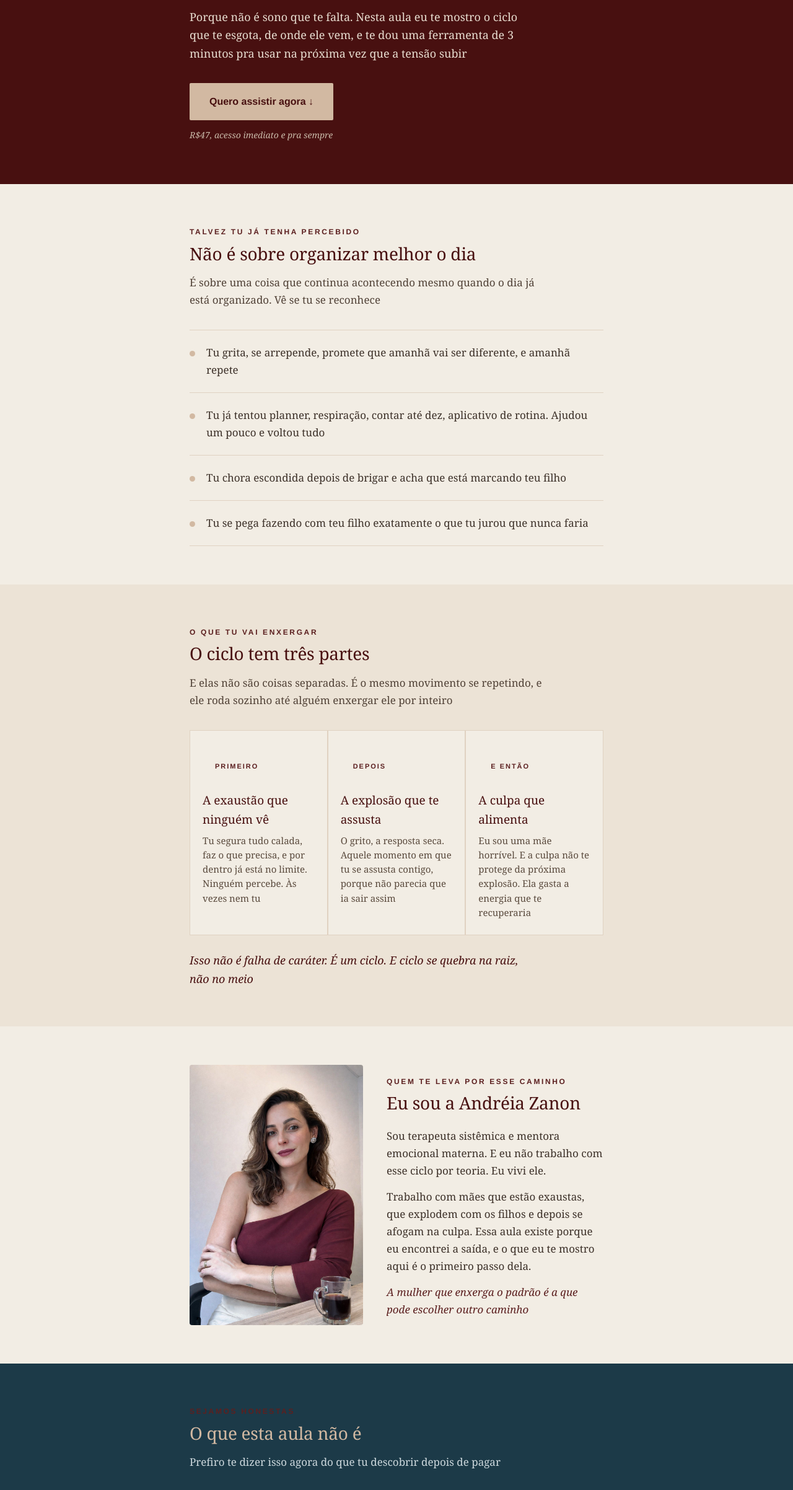
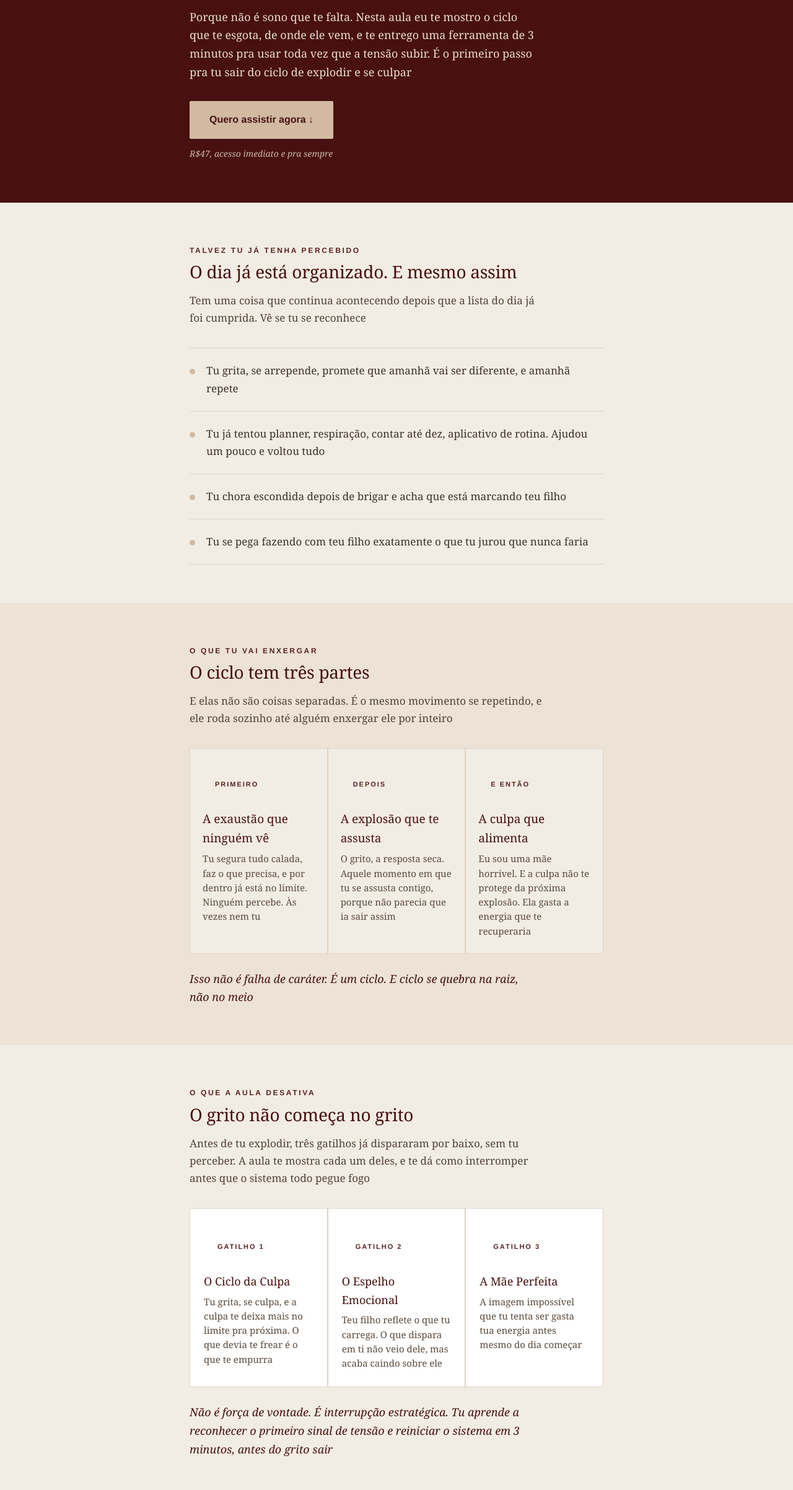
Before and after one commit to andreiazanon3-afk/website-, a plain HTML site: page aula.html in a window 1280 px wide. Shown: the part 219-2623 px from the top of the page at 62% size. Drawn offline with Linux system fonts and the light colour scheme.

Commit message:
Update aula.html

```diff
--- a/aula.html
+++ b/aula.html
@@ -63,8 +63,17 @@
   .loop p{font-size:15px;color:#5a4a3d;line-height:1.55}
   .ciclo .fecho{margin-top:26px;font-size:18px;color:var(--vinho);font-style:italic;max-width:560px}
 
+  /* GATILHOS */
+  .gatilhos{background:var(--creme)}
+  .gat-grid{display:grid;grid-template-columns:1fr 1fr 1fr;gap:2px;background:var(--linha);border:1px solid var(--linha);margin-top:6px}
+  .gat-grid div{background:#fff;padding:26px 22px}
+  .gat-grid .n{font-family:'Helvetica Neue',Arial,sans-serif;font-size:11px;letter-spacing:.18em;color:var(--vinho-soft);font-weight:600;text-transform:uppercase;margin-bottom:7px}
+  .gat-grid h3{font-size:18px;font-weight:normal;color:var(--vinho);margin-bottom:6px}
+  .gat-grid p{font-size:15px;color:#5a4a3d;line-height:1.55}
+  .gatilhos .fecho{margin-top:26px;font-size:18px;color:var(--vinho);font-style:italic;max-width:580px}
+
   /* AUTORIDADE */
-  .sobre{background:var(--creme)}
+  .sobre{background:#ece3d6}
   .sobre .grid{display:grid;grid-template-columns:280px 1fr;gap:38px;align-items:center}
   .sobre img{width:100%;border-radius:4px;display:block}
   .sobre h2{margin-bottom:16px}
@@ -73,7 +82,8 @@
   .sobre .assina{font-style:italic;color:var(--vinho-soft)}
 
   .naoe{background:var(--petroleo);color:var(--creme)}
-  .naoe h2{color:var(--nude)}
+  .naoe .eyebrow{color:var(--nude)}
+  .naoe h2{color:#fff}
   .naoe .intro{color:#cdd8dd}
   .naoe ul{list-style:none;max-width:600px}
   .naoe li{padding:13px 0 13px 26px;position:relative;border-top:1px solid rgba(210,185,162,.18);font-size:16px;color:#e4ebee}
@@ -96,11 +106,12 @@
   .card .btnwrap{text-align:center}
 
   /* DEPOIMENTOS */
-  .depo{background:#ece3d6}
-  .depo .quote{background:var(--creme);border-left:3px solid var(--nude);padding:24px 26px;margin-bottom:16px;border-radius:0 4px 4px 0}
+  .depo{background:var(--creme)}
+  .depo .quote{background:#fff;border-left:3px solid var(--nude);padding:24px 26px;margin-bottom:16px;border-radius:0 4px 4px 0}
   .depo .quote p{font-size:16px;color:#3d3129;font-style:italic;margin-bottom:10px;line-height:1.6}
   .depo .quote .nome{font-family:'Helvetica Neue',Arial,sans-serif;font-style:normal;font-size:13px;letter-spacing:.05em;color:var(--vinho-soft);font-weight:600}
 
+  .quem{background:#ece3d6}
   .quem ul{list-style:none;max-width:600px}
   .quem li{padding:13px 0 13px 26px;position:relative;border-top:1px solid var(--linha);font-size:17px;color:#3d3129}
   .quem li::before{content:"";position:absolute;left:0;top:21px;width:11px;height:1.5px;background:var(--vinho)}
@@ -117,7 +128,7 @@
   @media(max-width:640px){
     .hero{padding:58px 0 52px}.hero h1{font-size:30px}
     section{padding:50px 0}h2,.final h2{font-size:25px}
-    .loop{grid-template-columns:1fr}.card{padding:36px 22px}
+    .loop,.gat-grid{grid-template-columns:1fr}.card{padding:36px 22px}
     .sobre .grid{grid-template-columns:1fr;gap:24px}
     .sobre img{max-width:280px;margin:0 auto}
   }
@@ -129,7 +140,7 @@
     <div class="wrap">
       <span class="eyebrow">Aula gravada · cerca de 20 minutos</span>
       <h1>Tu dorme oito horas<br><em>e acorda cansada do mesmo jeito</em></h1>
-      <p class="sub">Porque não é sono que te falta. Nesta aula eu te mostro o ciclo que te esgota, de onde ele vem, e te dou uma ferramenta de 3 minutos pra usar na próxima vez que a tensão subir</p>
+      <p class="sub">Porque não é sono que te falta. Nesta aula eu te mostro o ciclo que te esgota, de onde ele vem, e te entrego uma ferramenta de 3 minutos pra usar toda vez que a tensão subir. É o primeiro passo pra tu sair do ciclo de explodir e se culpar</p>
       <a class="cta" href="#" data-buy>Quero assistir agora ↓</a>
       <p class="price-line">R$47, acesso imediato e pra sempre</p>
     </div>
@@ -138,8 +149,8 @@
   <section class="reconhece">
     <div class="wrap">
       <span class="eyebrow">Talvez tu já tenha percebido</span>
-      <h2>Não é sobre organizar melhor o dia</h2>
-      <p class="intro">É sobre uma coisa que continua acontecendo mesmo quando o dia já está organizado. Vê se tu se reconhece</p>
+      <h2>O dia já está organizado. E mesmo assim</h2>
+      <p class="intro">Tem uma coisa que continua acontecendo depois que a lista do dia já foi cumprida. Vê se tu se reconhece</p>
       <div class="check"><span class="dot"></span><p>Tu grita, se arrepende, promete que amanhã vai ser diferente, e amanhã repete</p></div>
       <div class="check"><span class="dot"></span><p>Tu já tentou planner, respiração, contar até dez, aplicativo de rotina. Ajudou um pouco e voltou tudo</p></div>
       <div class="check"><span class="dot"></span><p>Tu chora escondida depois de brigar e acha que está marcando teu filho</p></div>
@@ -158,6 +169,20 @@
         <div><div class="n">E então</div><h3>A culpa que alimenta</h3><p>Eu sou uma mãe horrível. E a culpa não te protege da próxima explosão. Ela gasta a energia que te recuperaria</p></div>
       </div>
       <p class="fecho">Isso não é falha de caráter. É um ciclo. E ciclo se quebra na raiz, não no meio</p>
+    </div>
+  </section>
+
+  <section class="gatilhos">
+    <div class="wrap">
+      <span class="eyebrow">O que a aula desativa</span>
+      <h2>O grito não começa no grito</h2>
+      <p class="intro">Antes de tu explodir, três gatilhos já dispararam por baixo, sem tu perceber. A aula te mostra cada um deles, e te dá como interromper antes que o sistema todo pegue fogo</p>
+      <div class="gat-grid">
+        <div><div class="n">Gatilho 1</div><h3>O Ciclo da Culpa</h3><p>Tu grita, se culpa, e a culpa te deixa mais no limite pra próxima. O que devia te frear é o que te empurra</p></div>
+        <div><div class="n">Gatilho 2</div><h3>O Espelho Emocional</h3><p>Teu filho reflete o que tu carrega. O que dispara em ti não veio dele, mas acaba caindo sobre ele</p></div>
+        <div><div class="n">Gatilho 3</div><h3>A Mãe Perfeita</h3><p>A imagem impossível que tu tenta ser gasta tua energia antes mesmo do dia começar</p></div>
+      </div>
+      <p class="fecho">Não é força de vontade. É interrupção estratégica. Tu aprende a reconhecer o primeiro sinal de tensão e reiniciar o sistema em 3 minutos, antes do grito sair</p>
     </div>
   </section>
 
@@ -185,7 +210,7 @@
         <li>Não é aula de organização. Rotina organiza o dia, não toca a raiz</li>
         <li>Não vai te dizer que está tudo bem e que a culpa é do mundo</li>
         <li>Não é uma sessão. Ir até a origem de verdade precisa de tempo e escuta ao vivo, e isso é o próximo passo</li>
-        <li>Não te promete que tu nunca mais vai gritar. Te dá uma rota de volta quando acontecer</li>
+        <li>Não te promete que tu nunca mais vai gritar. Te dá uma ferramenta pra usar quando a tensão subir</li>
       </ul>
       <p class="fecho">É onde tu enxerga o ciclo pela primeira vez e sai com algo na mão pra usar hoje</p>
     </div>
@@ -201,10 +226,10 @@
         <p class="tag">Mais o Reset Emocional Materno de bônus</p>
         <ul>
           <li><strong>Por que o sono não cura esse cansaço</strong>O peso que tu carrega não é tarefa. É herança, e descanso físico não alcança</li>
-          <li><strong>O ciclo inteiro, na tua frente</strong>Exaustão, explosão, culpa. Como um alimenta o outro e por onde ele se rompe</li>
+          <li><strong>Os três gatilhos que fazem tu gritar</strong>O Ciclo da Culpa, o Espelho Emocional e a Mãe Perfeita. Como cada um dispara antes do grito, e por onde interromper</li>
           <li><strong>De quem tu aprendeu a se anular</strong>A raiz que atravessa gerações. Tu não escolheu essa estrada, ela te foi entregue</li>
           <li><strong>Por que planner e respiração não resolvem</strong>Remendar o pneu sem achar o prego. Vai furar de novo</li>
-          <li><strong>Bônus: Reset Emocional Materno</strong>Três passos, três minutos, pra usar quando tu sentir a tensão subindo. Nomeia o gatilho, respira e lembra do vínculo, faz um microgesto de reconexão</li>
+          <li><strong>Bônus: Reset Emocional Materno</strong>Teu repertório de 3 minutos pra usar toda vez que a tensão subir, quantas vezes o dia pedir. Reconhece o primeiro sinal, reinicia o sistema, reconecta. É a porta pra tu ver a primeira camada por baixo do grito</li>
         </ul>
         <div class="valor"><span class="v">R$47</span><span class="nota">Acesso imediato e pra sempre. Assiste quantas vezes quiser</span></div>
         <div class="btnwrap"><a class="cta" href="#" data-buy>Quero assistir agora ↓</a></div>
```
